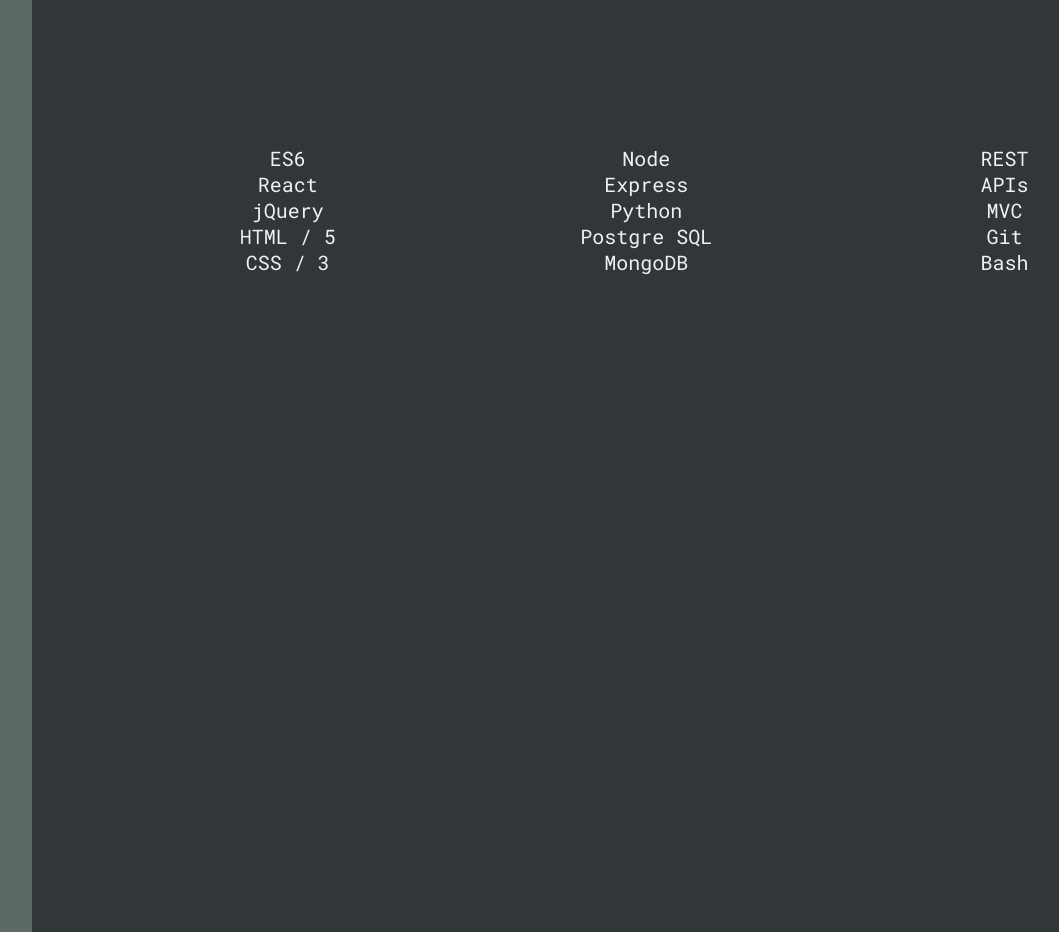
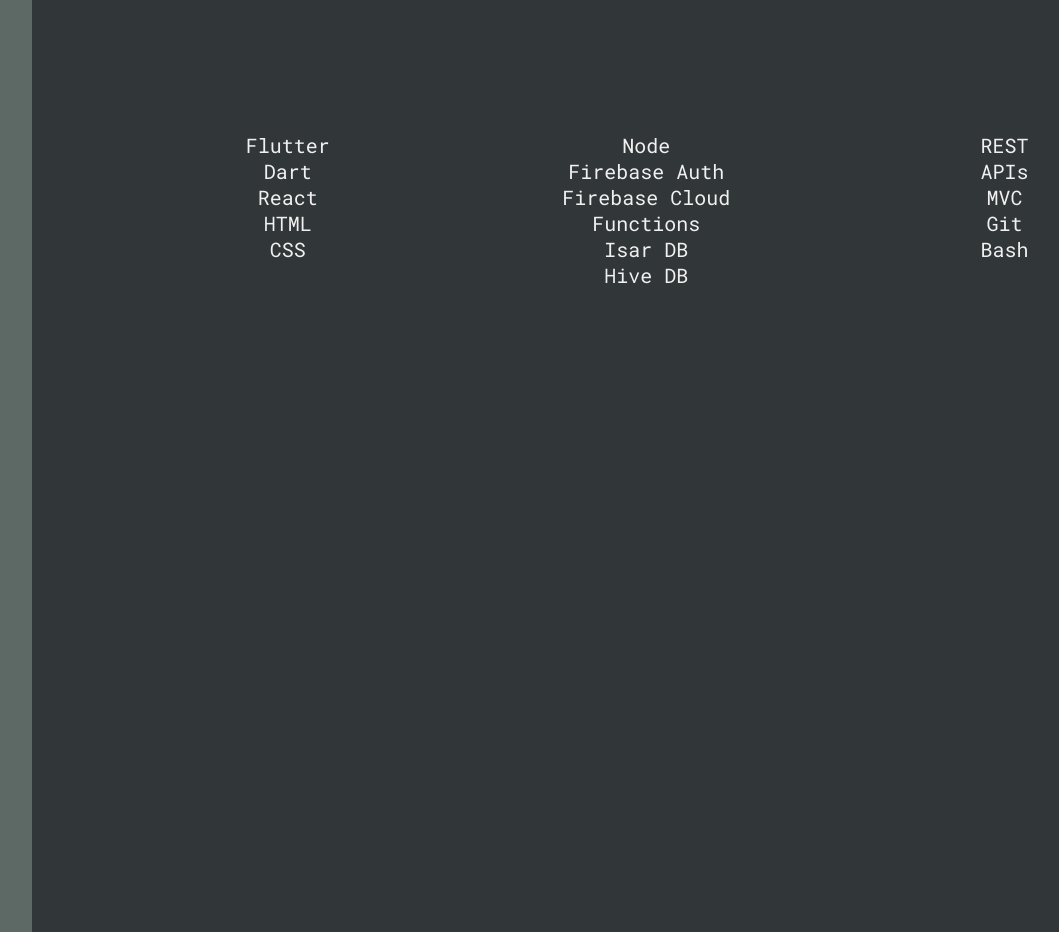
Before and after one commit to tr-stan/react-portfolio, a React (Vite) app: page / in a window 1280 px wide. Shown: the part 5460-6392 px from the top of the page, without its empty margins (45-1104 px from the left). Built offline with nearby package versions, Linux system fonts and the light colour scheme; no server answers.

Commit message:
update skills list

```diff
--- a/src/data/skills.js
+++ b/src/data/skills.js
@@ -2,27 +2,27 @@ const SKILLS = {
     "frontend": [{
             id: 1,
             category: "front-end",
-            name: "ES6"
+            name: "Flutter"
         },
         {
             id: 2,
             category: "front-end",
-            name: "React"
+            name: "Dart"
         },
         {
             id: 3,
             category: "front-end",
-            name: "jQuery"
+            name: "React"
         },
         {
             id: 4,
             category: "front-end",
-            name: "HTML / 5"
+            name: "HTML"
         },
         {
             id: 5,
             category: "front-end",
-            name: "CSS / 3"
+            name: "CSS"
         }
     ],
     "backend": [{
@@ -33,22 +33,22 @@ const SKILLS = {
         {
             id: 2,
             category: "back-end",
-            name: "Express"
+            name: "Firebase Auth"
         },
         {
             id: 3,
             category: "back-end",
-            name: "Python"
+            name: "Firebase Cloud Functions"
         },
         {
             id: 4,
             category: "back-end",
-            name: "Postgre SQL"
+            name: "Isar DB"
         },
         {
             id: 5,
             category: "back-end",
-            name: "MongoDB"
+            name: "Hive DB"
         }
     ],
     "misc": [{
```
